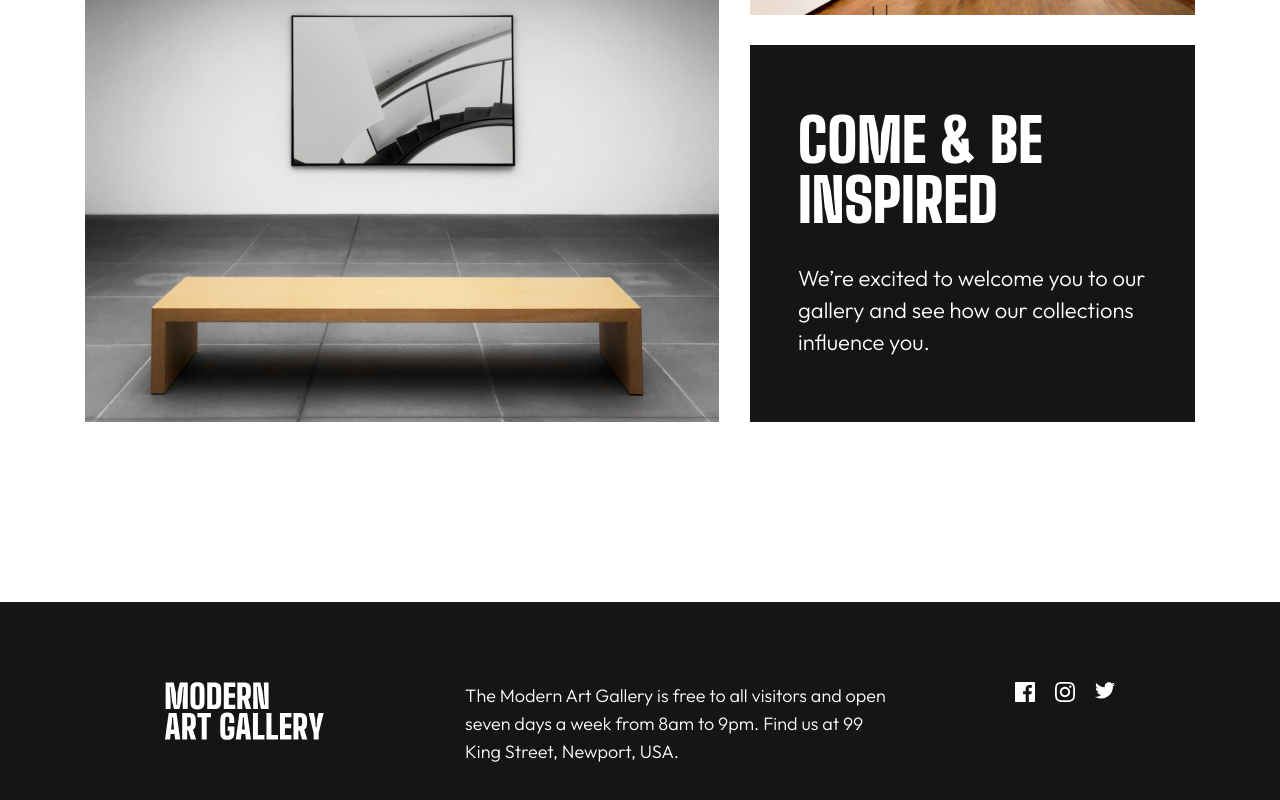
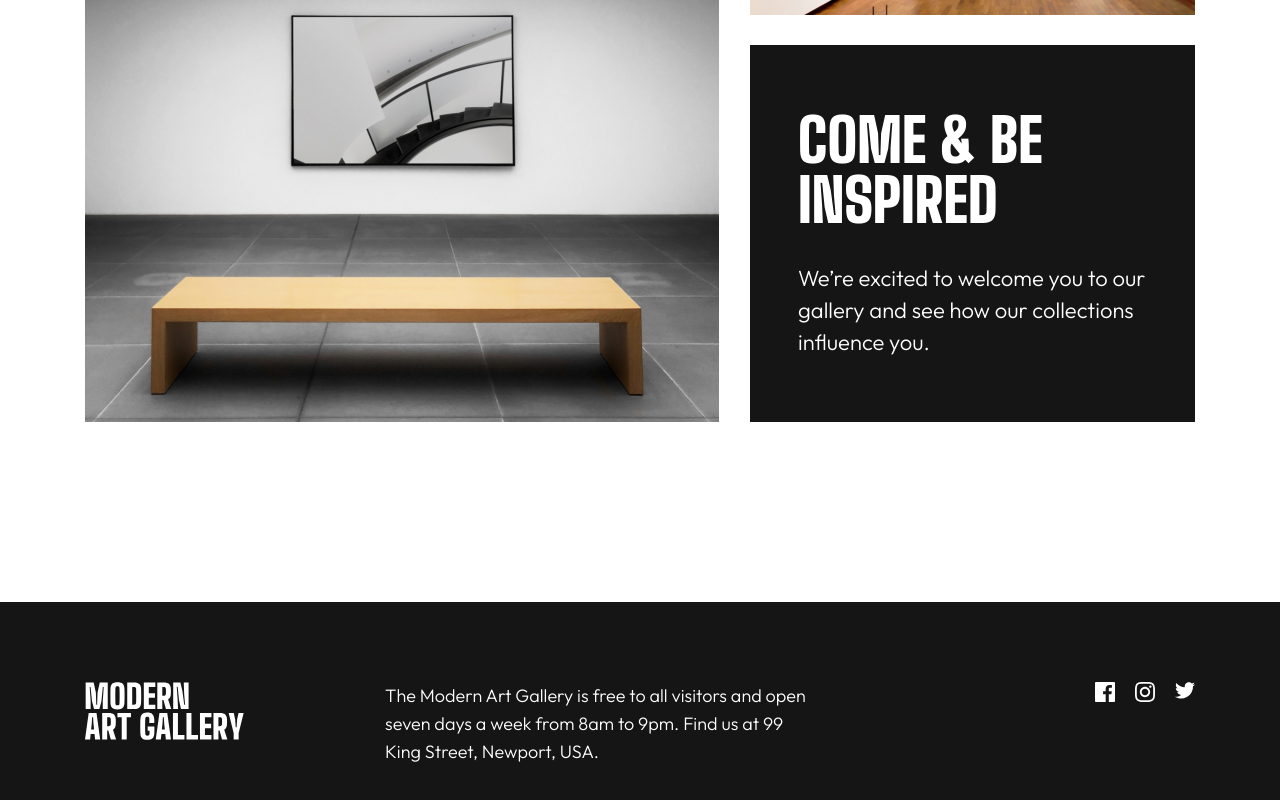
Before and after one commit to 0x41-li/art-gallery, a React (Create React App) app: page / in a window 1280 px wide. Shown: the part 1708-2508 px from the top of the page. Built offline with nearby package versions, Linux system fonts and the light colour scheme.

Commit message:
Replacing padding with max-width and margin auto

```diff
--- a/src/partial/Footer.jsx
+++ b/src/partial/Footer.jsx
@@ -11,10 +11,10 @@ const Footer = (props) => {
     <footer
       className={
         props.addToClassName +
-        " px-[32px] py-[48px] bg-almost-black md:py-[56px] md:pl-[39px] md:pr-[40px] xl:px-[165px] xl:py-[80px]"
+        " px-[32px] py-[48px] bg-almost-black md:py-[56px] md:pl-[39px] md:pr-[40px] xl:px-0 xl:py-[80px]"
       }
     >
-      <div className="max-w-[1440px] mx-auto md:flex">
+      <div className="max-w-[1110px] mx-auto md:flex">
         <Link to="/" className="h-[40px]">
           <Logo className="h-[40px] w-[111px] xl:w-[160px] xl:h-[58px] text-white" />
         </Link>
```
